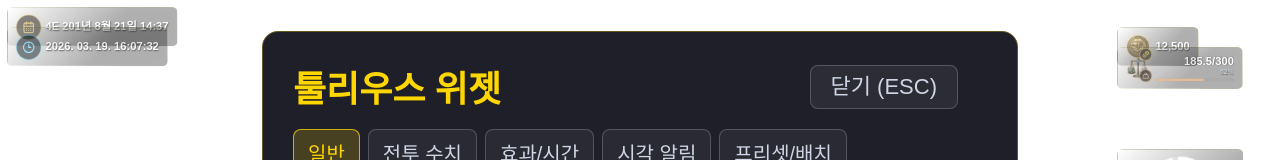
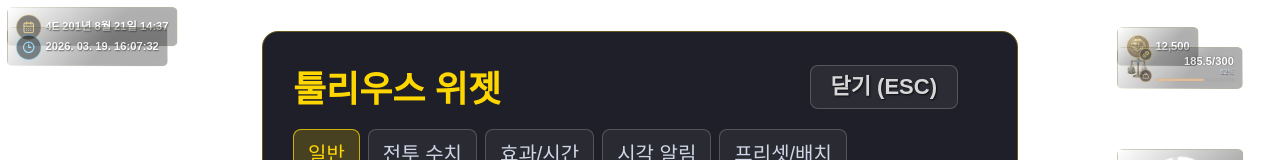
Before and after one commit to servaltullius/Tullius-Widgets, a React (Vite) app in the folder view/: page / in a window 1280 px wide. Both pictures are taken after a click on the button "설정 열기". Shown: the top 160 px of the page. Built offline with nearby package versions, Linux system fonts and the light colour scheme.

Commit message:
fix: strengthen settings panel close button contrast

```diff
--- a/view/src/components/SettingsPanel.tsx
+++ b/view/src/components/SettingsPanel.tsx
@@ -290,9 +290,11 @@ export function SettingsPanel({
           style={{
             background: 'var(--tw-color-button-bg)',
             border: '1px solid var(--tw-color-button-border)',
-            color: 'var(--tw-color-panel-text)',
+            color: 'var(--tw-color-button-text)',
             fontSize: scalePanelPixels(22, panelScale),
+            fontWeight: 600,
             lineHeight: 1,
+            textShadow: '1px 1px 2px rgba(0,0,0,0.75)',
             display: 'inline-flex',
             alignItems: 'center',
             justifyContent: 'center',
```
Also changed, not shown: 1 other file (tests, documents, lock files or other folders).
